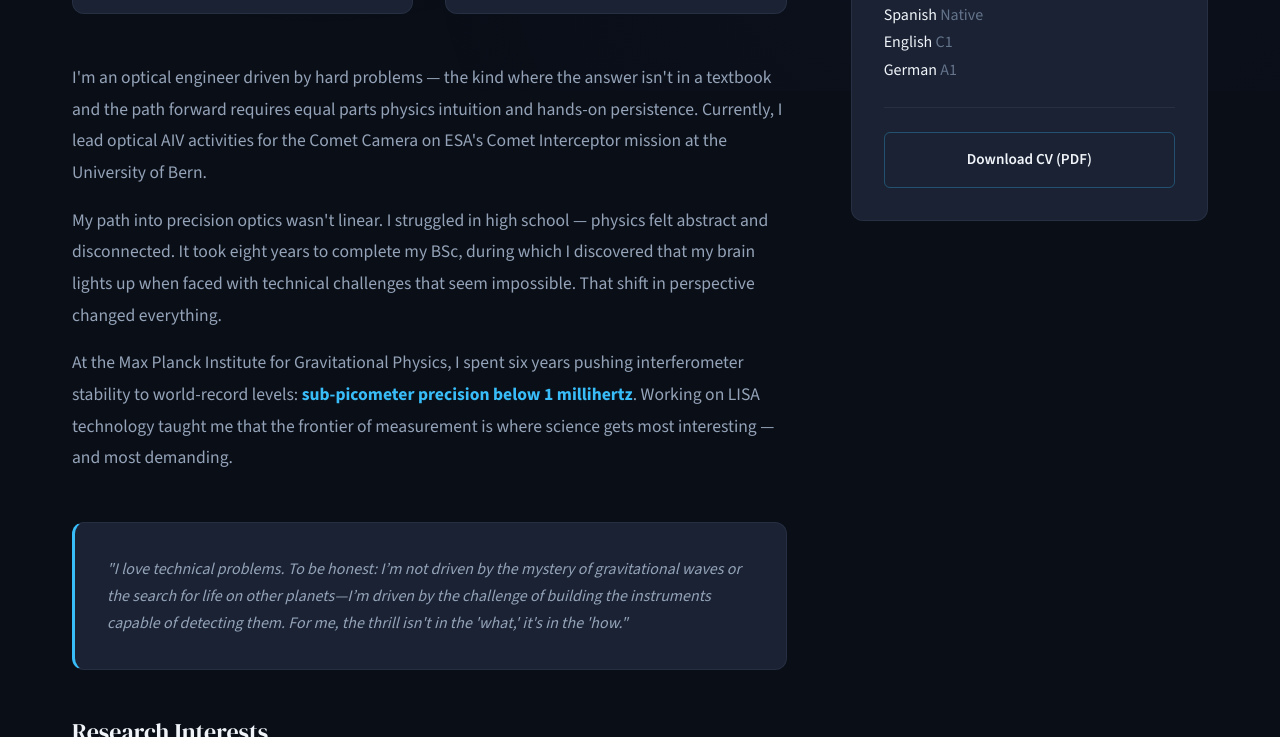
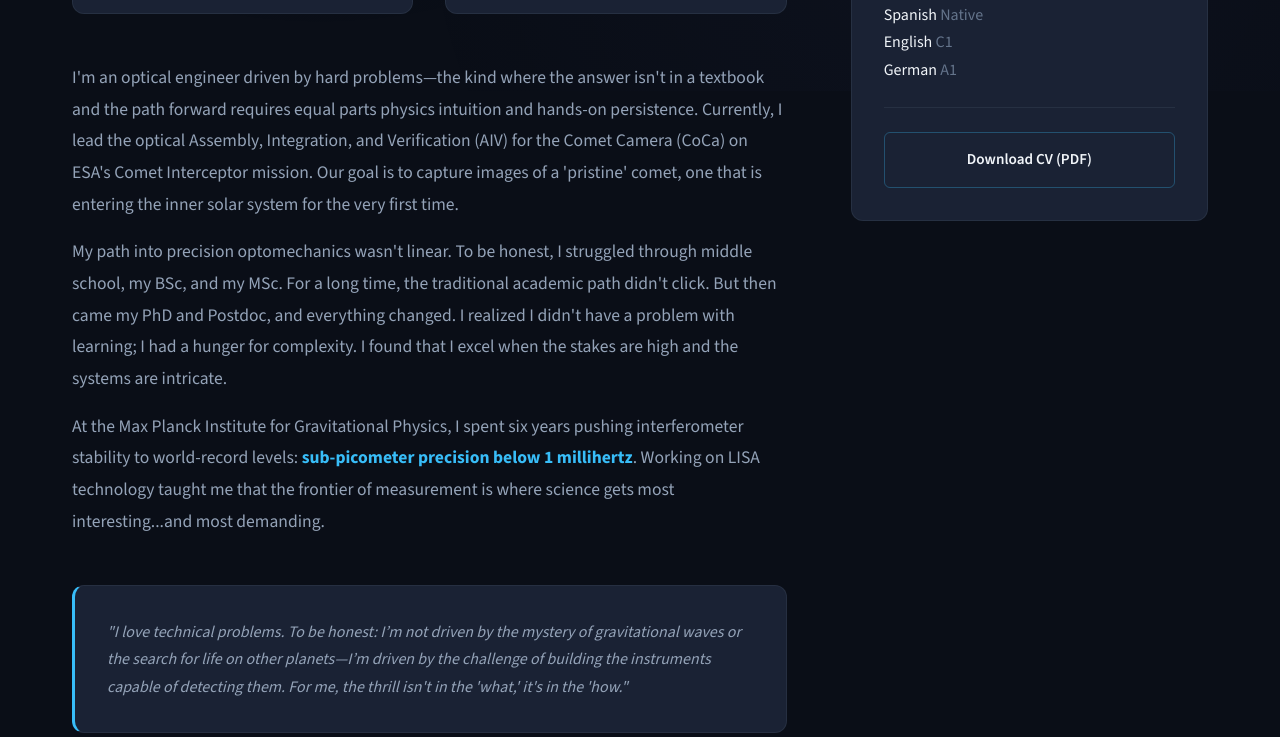
Before and after one commit to vhuarcaya/vhuarcaya.github.io, a plain HTML site: page about.html in a window 1280 px wide. Shown: the part 709-1446 px from the top of the page. Drawn offline with nearby package versions, Linux system fonts and the light colour scheme.

Commit message:
Update about.html

```diff
--- a/about.html
+++ b/about.html
@@ -75,24 +75,28 @@
           </div>
           </div>
           <p style="font-size: 1.1rem; color: var(--text-secondary); line-height: 1.8;">
-            I'm an optical engineer driven by hard problems — the kind where the answer isn't in a textbook
-            and the path forward requires equal parts physics intuition and hands-on persistence. Currently,
-            I lead optical AIV activities for the Comet Camera on ESA's Comet Interceptor mission at the
-            University of Bern.
+            I'm an optical engineer driven by hard problems—the kind where the answer isn't
+            in a textbook and the path forward requires equal parts physics intuition and
+            hands-on persistence. Currently, I lead the optical Assembly, Integration, and
+            Verification (AIV) for the Comet Camera (CoCa) on ESA's Comet Interceptor mission.
+            Our goal is to capture images of a 'pristine' comet,
+            one that is entering the inner solar system for the very first time.
           </p>
 
           <p style="font-size: 1.1rem; color: var(--text-secondary); line-height: 1.8;">
-            My path into precision optics wasn't linear. I struggled in high school — physics felt abstract
-            and disconnected. It took eight years to complete my BSc, during which I discovered that my
-            brain lights up when faced with technical challenges that seem impossible. That shift in
-            perspective changed everything.
+            My path into precision optomechanics wasn't linear. To be honest, I struggled
+            through middle school, my BSc, and my MSc. For a long time, the traditional
+            academic path didn't click. But then came my PhD and Postdoc, and everything
+            changed. I realized I didn't have a problem with learning; I had a hunger for
+            complexity. I found that I excel when the stakes are high and the systems are
+            intricate.
           </p>
 
           <p style="font-size: 1.1rem; color: var(--text-secondary); line-height: 1.8;">
             At the Max Planck Institute for Gravitational Physics, I spent six years pushing interferometer
             stability to world-record levels: <strong style="color: var(--accent-primary);">sub-picometer
             precision below 1 millihertz</strong>. Working on LISA technology taught me that the frontier
-            of measurement is where science gets most interesting — and most demanding.
+            of measurement is where science gets most interesting...and most demanding.
           </p>
 
           <div class="card" style="margin: var(--space-2xl) 0; border-left: 3px solid var(--accent-primary);">
```
